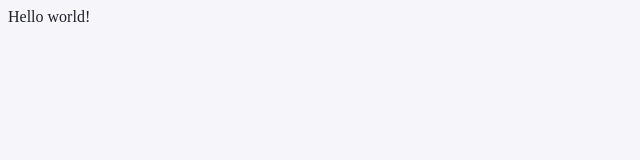
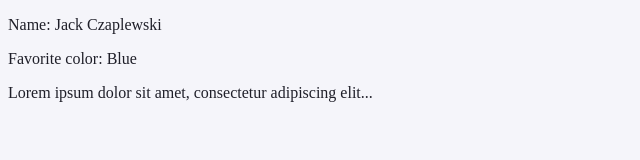
Before and after one commit to jczaplewski/jczaplewski-hw6, a plain HTML site: page index.html in a window 1280 px wide. Shown: the whole page, without its empty margins (0-640 px from the left). Drawn offline with Linux system fonts and the light colour scheme.

Commit message:
Updated wording
Added my name and color while removing hello world

```diff
--- a/index.html
+++ b/index.html
@@ -6,6 +6,8 @@
         <link rel="stylesheet" type="text/css" href="./css/stylesheet.css" />
     </head>
     <body>
-        Hello world!
+        <p>Name: Jack Czaplewski</p>
+        <p>Favorite color: Blue</p>
+        <p>Lorem ipsum dolor sit amet, consectetur adipiscing elit...</p>
     </body>
 </html>
```
